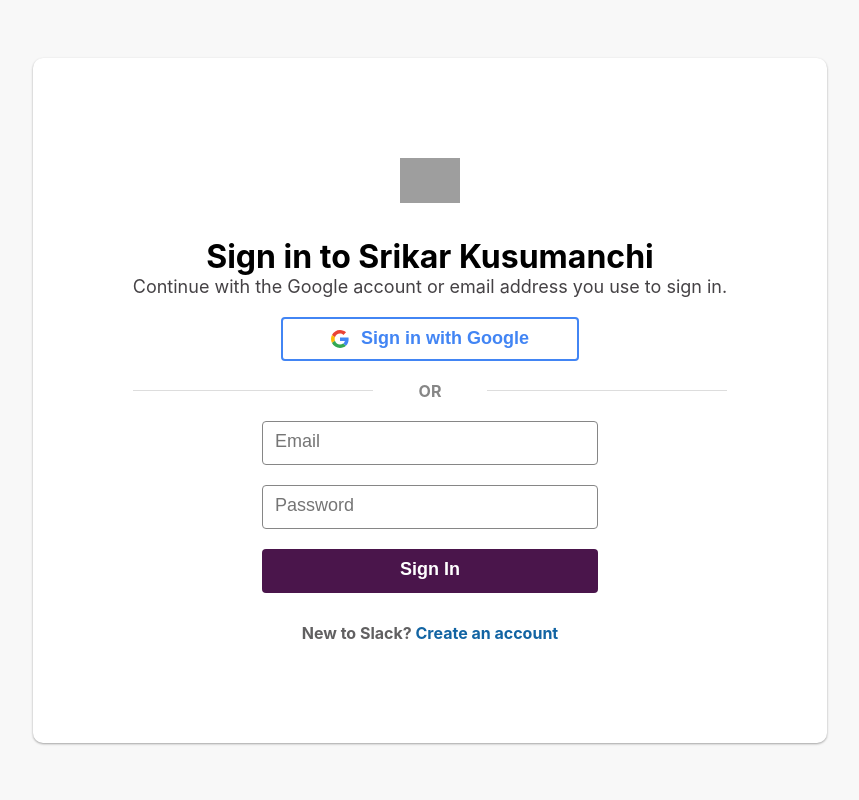
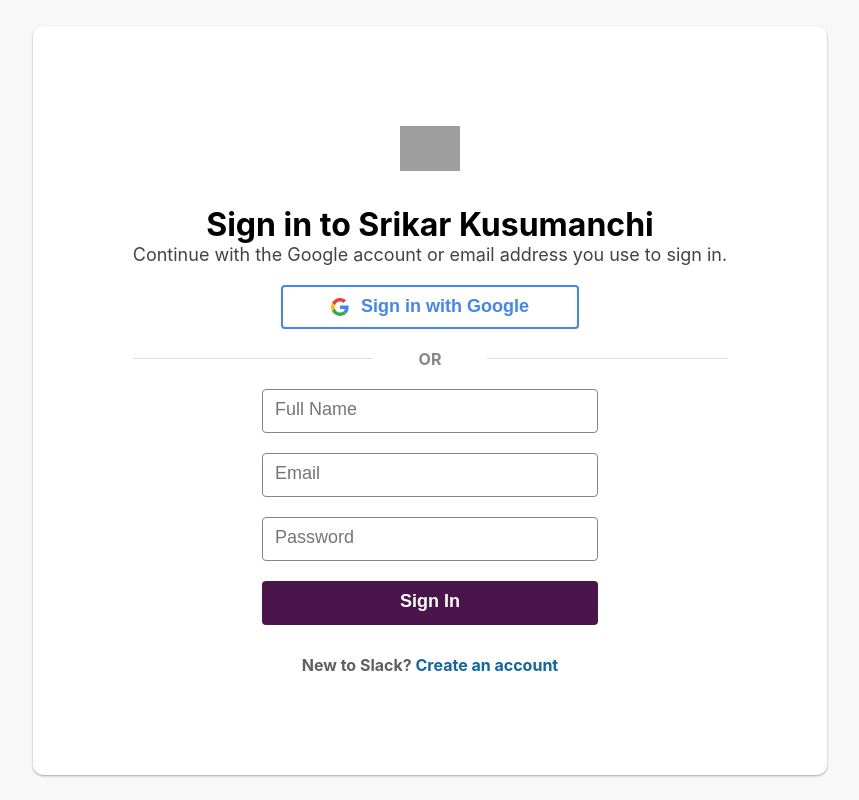
Before and after one commit to Srikark-17/Slack-Clone, a React (Create React App) app: page / in a window 1280 px wide. Shown: the whole page, without its empty margins (210-1069 px from the left). Built offline with nearby package versions, Linux system fonts and the light colour scheme; no server answers; grey boxes are pictures that could not be loaded.

Commit message:
Finished implementing sign up with email and password

```diff
--- a/src/App.js
+++ b/src/App.js
@@ -1,4 +1,4 @@
-import React from "react";
+import React, { useEffect } from "react";
 import "./App.css";
 import Header from "./components/Header/Header";
 import { BrowserRouter as Router, Switch, Route } from "react-router-dom";
--- a/src/components/Login/Login.js
+++ b/src/components/Login/Login.js
@@ -1,16 +1,16 @@
-import React, { useRef } from "react";
+import React, { useRef, useState } from "react";
 import {
   LoginContainer,
   LoginInnerContainer,
   LoginFormContainer,
   LoginInnerOptionContainer,
 } from "../../styled-components/LoginStyled/LoginStyled";
-import { Button } from "@material-ui/core";
 import { auth, provider } from "../../firebase";
 
 const Login = () => {
   const emailRef = useRef();
   const passwordRef = useRef();
+  const [name, setName] = useState();
 
   const login = (e) => {
     e.preventDefault();
@@ -25,9 +25,20 @@
   const signup = (e) => {
     e.preventDefault();
     auth
-      .signUpWithEmailAndPassword(
+      .createUserWithEmailAndPassword(
         emailRef.current.value,
         passwordRef.current.value
+      )
+      .then(() =>
+        auth.onAuthStateChanged((userAuth) => {
+          if (userAuth) {
+            userAuth.updateProfile({
+              displayName: name,
+              photoURL:
+                "https://modrika.com/wp-content/uploads/avatars/1560/1560-bpfull.jpg",
+            });
+          }
+        })
       )
       .catch((error) => alert(error.message));
   };
@@ -84,6 +95,12 @@
           </div>
         </div>
         <LoginFormContainer>
+          <input
+            value={name}
+            onChange={(e) => setName(e.target.value)}
+            type="text"
+            placeholder="Full Name"
+          />
           <input ref={emailRef} type="email" placeholder="Email" />
           <input ref={passwordRef} type="password" placeholder="Password" />
           <button onClick={login}>Sign In</button>
--- a/src/styled-components/LoginStyled/LoginStyled.js
+++ b/src/styled-components/LoginStyled/LoginStyled.js
@@ -124,6 +124,7 @@
     width: 140%;
     border-radius: 4px;
     align-self: center;
+    cursor: pointer;
   }
 `;
 
```
